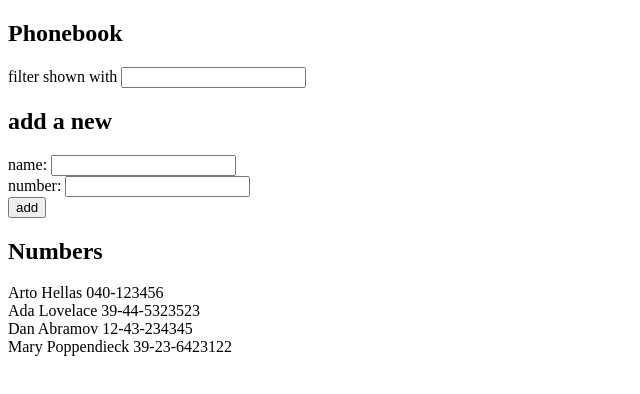
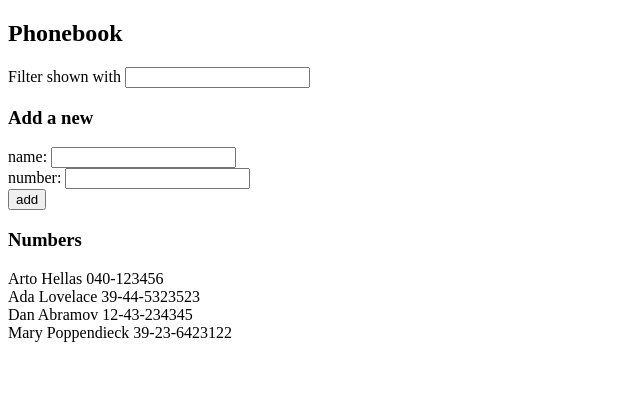
Before and after one commit to anurag-roy/fullstackopen, a React (Create React App) app in the folder part2/phonebook/: page / in a window 1280 px wide. Shown: the top 394 px of the page, without its empty margins (0-640 px from the left). Built offline with nearby package versions, Linux system fonts and the light colour scheme.

Commit message:
Completed 2.10

```diff
--- a/part2/phonebook/src/App.js
+++ b/part2/phonebook/src/App.js
@@ -1,13 +1,10 @@
 import React, { useState } from "react";
-import Person from "./components/Person";
+import Filter from "./components/Filter";
+import PersonForm from "./components/PersonForm";
+import Persons from "./components/Persons";
 
-const App = () => {
-  const [persons, setPersons] = useState([
-    { name: "Arto Hellas", number: "040-123456" },
-    { name: "Ada Lovelace", number: "39-44-5323523" },
-    { name: "Dan Abramov", number: "12-43-234345" },
-    { name: "Mary Poppendieck", number: "39-23-6423122" },
-  ]);
+const App = ({ personsArray }) => {
+  const [persons, setPersons] = useState(personsArray);
   const [newName, setNewName] = useState("");
   const [newNumber, setNewNumber] = useState("");
   const [filter, setFilter] = useState("");
@@ -32,44 +29,31 @@ const App = () => {
   };
 
   const changeNewName = (event) => {
-    // console.log(event.target.value);
     setNewName(event.target.value);
   };
 
   const changeNewNumber = (event) => {
-    // console.log(event.target.value);
     setNewNumber(event.target.value);
   };
 
   const changeFilter = (event) => {
-    // console.log(event.target.value);
     setFilter(event.target.value);
   };
 
   return (
     <div>
       <h2>Phonebook</h2>
-      <div>
-        filter shown with <input value={filter} onChange={changeFilter} />
-      </div>
-      <h2>add a new</h2>
-      <form onSubmit={addPerson}>
-        <div>
-          name: <input value={newName} onChange={changeNewName} />
-        </div>
-        <div>
-          number: <input value={newNumber} onChange={changeNewNumber} />
-        </div>
-        <div>
-          <button type="submit">add</button>
-        </div>
-      </form>
-      <h2>Numbers</h2>
-      <div>
-        {personsToShow.map((p) => (
-          <Person key={p.name} name={p.name} number={p.number} />
-        ))}
-      </div>
+      <Filter filter={filter} changeFilter={changeFilter} />
+      <h3>Add a new</h3>
+      <PersonForm
+        addPerson={addPerson}
+        newName={newName}
+        changeNewName={changeNewName}
+        newNumber={newNumber}
+        changeNewNumber={changeNewNumber}
+      />
+      <h3>Numbers</h3>
+      <Persons persons={personsToShow} />
     </div>
   );
 };
--- /dev/null
+++ b/part2/phonebook/src/components/Filter.js
@@ -0,0 +1,9 @@
+import React from "react";
+
+const Filter = ({ filter, changeFilter }) => (
+  <div>
+    Filter shown with <input value={filter} onChange={changeFilter} />
+  </div>
+);
+
+export default Filter;
--- /dev/null
+++ b/part2/phonebook/src/components/PersonForm.js
@@ -0,0 +1,17 @@
+import React from "react";
+
+const PersonForm = ({addPerson, newName, changeNewName, newNumber, changeNewNumber}) => (
+  <form onSubmit={addPerson}>
+    <div>
+      name: <input value={newName} onChange={changeNewName} />
+    </div>
+    <div>
+      number: <input value={newNumber} onChange={changeNewNumber} />
+    </div>
+    <div>
+      <button type="submit">add</button>
+    </div>
+  </form>
+);
+
+export default PersonForm;
--- /dev/null
+++ b/part2/phonebook/src/components/Persons.js
@@ -0,0 +1,12 @@
+import React from "react";
+import Person from "./Person";
+
+const Persons = ({ persons }) => (
+  <div>
+    {persons.map((p) => (
+      <Person key={p.name} name={p.name} number={p.number} />
+    ))}
+  </div>
+);
+
+export default Persons;
--- a/part2/phonebook/src/index.js
+++ b/part2/phonebook/src/index.js
@@ -2,4 +2,14 @@ import React from "react";
 import ReactDOM from "react-dom";
 import App from "./App";
 
-ReactDOM.render(<App />, document.getElementById("root"));
+const persons = [
+  { name: "Arto Hellas", number: "040-123456" },
+  { name: "Ada Lovelace", number: "39-44-5323523" },
+  { name: "Dan Abramov", number: "12-43-234345" },
+  { name: "Mary Poppendieck", number: "39-23-6423122" },
+];
+
+ReactDOM.render(
+  <App personsArray={persons} />,
+  document.getElementById("root")
+);
```
